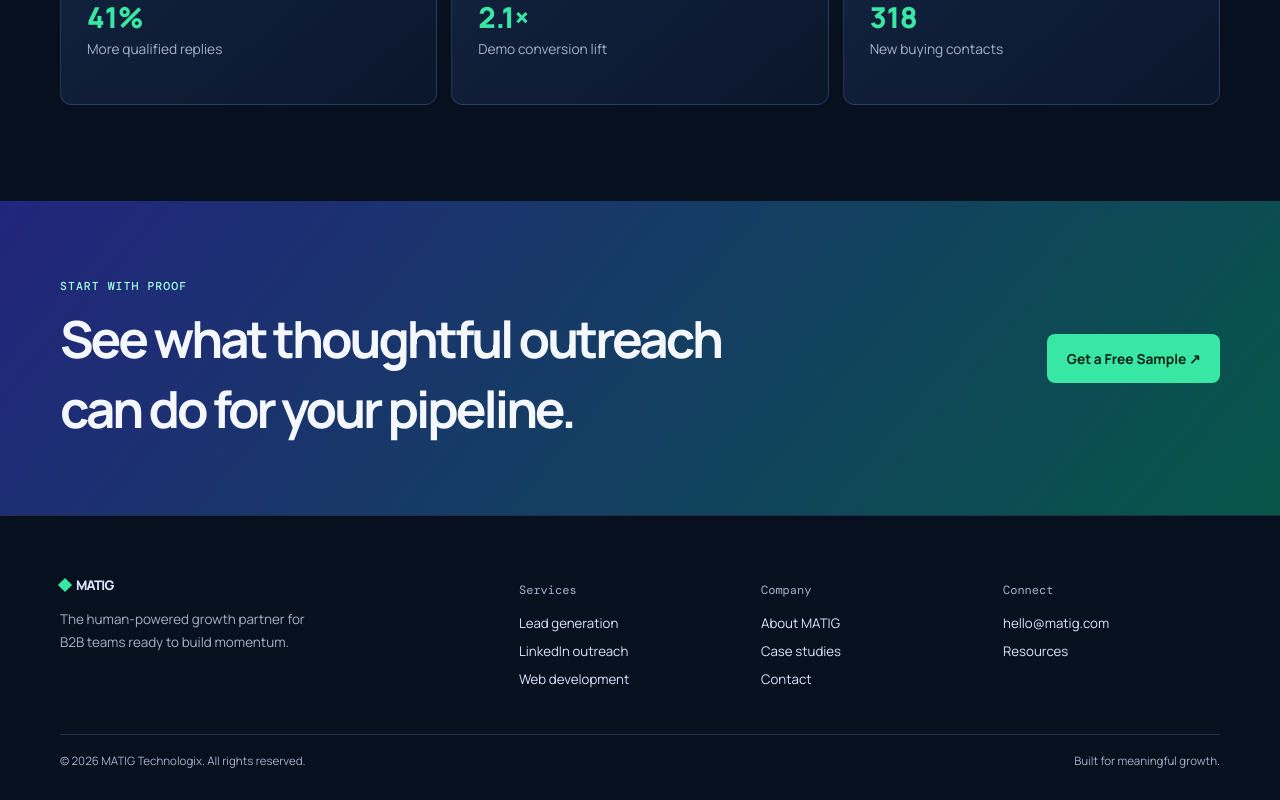
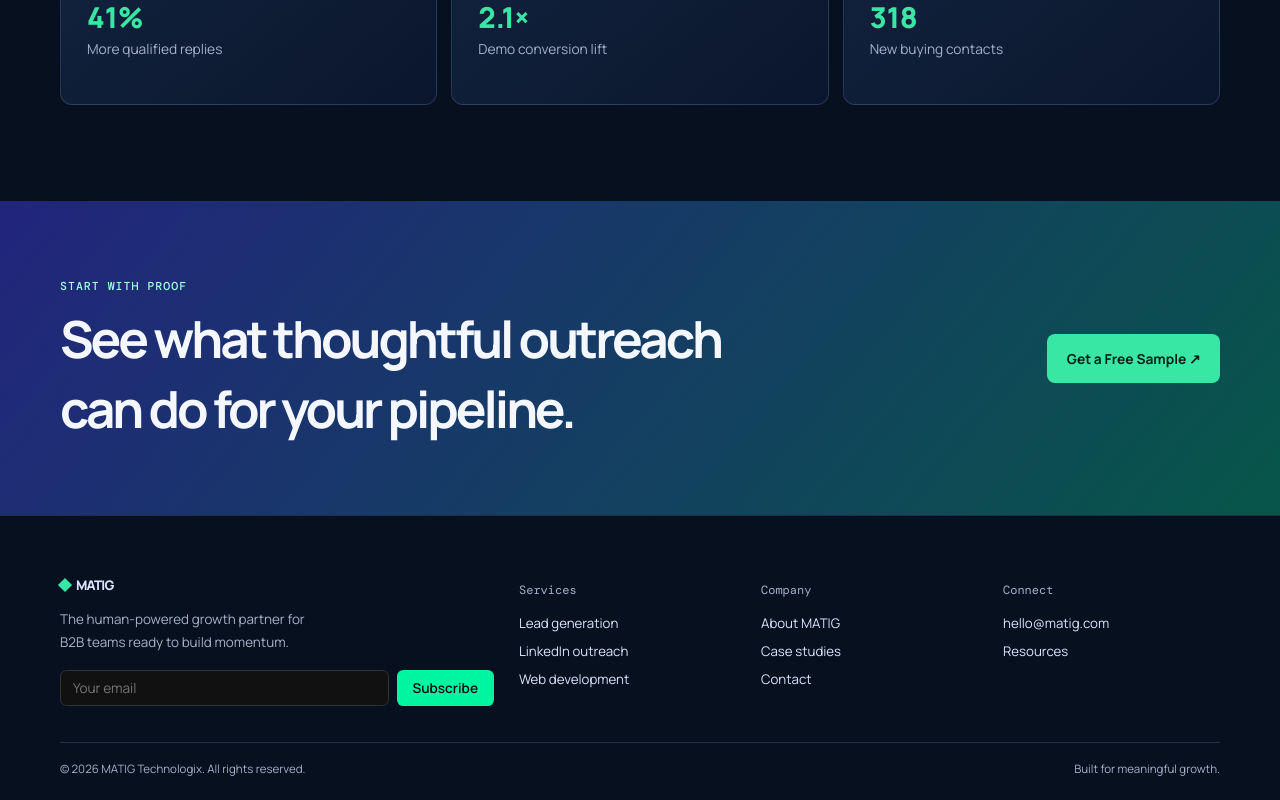
Before and after one commit to MatigTechnologix/MatigTechnologix, a Next.js app: page /work in a window 1280 px wide. Shown: the part 859-1659 px from the top of the page. Built offline with nearby package versions, Linux system fonts and the light colour scheme.

Commit message:
feat: newsletter form in footer + API route

```diff
--- /dev/null
+++ b/app/api/newsletter/route.ts
@@ -0,0 +1,21 @@
+import { NextRequest, NextResponse } from "next/server";
+const SURL = process.env.NEXT_PUBLIC_SUPABASE_URL!;
+const SKEY = process.env.NEXT_PUBLIC_SUPABASE_ANON_KEY!;
+const H = { apikey: SKEY, Authorization: `Bearer ${SKEY}`, "Content-Type": "application/json" };
+
+export async function POST(req: NextRequest) {
+  const { email } = await req.json();
+  if (!email) return NextResponse.json({ error: "Email required" }, { status: 400 });
+
+  const check = await fetch(`${SURL}/rest/v1/Newsletter?email=eq.${encodeURIComponent(email)}&select=id`, { headers: H });
+  const existing = await check.json();
+  if (existing?.length > 0) return NextResponse.json({ error: "Already subscribed!" }, { status: 409 });
+
+  const res = await fetch(`${SURL}/rest/v1/Newsletter`, {
+    method: "POST", headers: H,
+    body: JSON.stringify({ email, createdAt: new Date().toISOString() }),
+  });
+
+  if (!res.ok) return NextResponse.json({ error: "Failed" }, { status: 500 });
+  return NextResponse.json({ success: true });
+}
--- a/components/site.tsx
+++ b/components/site.tsx
@@ -1,3 +1,5 @@
+"use client";
+import React, { useState } from "react";
 import Link from "next/link";
 
 export const services = [
@@ -10,7 +12,35 @@ export const services = [
 ];
 
 export function Nav(){return <nav className="nav shell" aria-label="Main navigation"><Link href="/" className="brand"><i/>MATIG</Link><div className="links"><Link href="/services">Services</Link><Link href="/industries">Industries</Link><Link href="/work">Our work</Link><Link href="/about">About</Link><Link href="/resources">Insights</Link></div><Link href="/contact" className="btn primary">Get a Free Sample <span>↗</span></Link><span className="mobile" aria-hidden>☰</span></nav>}
-export function Footer(){return <footer className="footer"><div className="shell foot-grid"><div><Link href="/" className="brand"><i/>MATIG</Link><p style={{color:"var(--muted)",fontSize:".84rem",lineHeight:1.7,maxWidth:260}}>The human-powered growth partner for B2B teams ready to build momentum.</p></div><div><h4>Services</h4><Link href="/services">Lead generation</Link><Link href="/services">LinkedIn outreach</Link><Link href="/services">Web development</Link></div><div><h4>Company</h4><Link href="/about">About MATIG</Link><Link href="/work">Case studies</Link><Link href="/contact">Contact</Link></div><div><h4>Connect</h4><a href="mailto:hello@matig.com">hello@matig.com</a><Link href="/resources">Resources</Link></div></div><div className="shell copyright"><span>© 2026 MATIG Technologix. All rights reserved.</span><span>Built for meaningful growth.</span></div></footer>}
+export function Footer(){
+  const [email, setEmail] = useState("");
+  const [msg, setMsg] = useState("");
+  const subscribe = async (e: React.FormEvent) => {
+    e.preventDefault();
+    const res = await fetch("/api/newsletter", { method: "POST", headers: { "Content-Type": "application/json" }, body: JSON.stringify({ email }) });
+    const data = await res.json();
+    if (res.ok) { setMsg("✅ Subscribed!"); setEmail(""); } else setMsg(data.error || "Error");
+  };
+  return (
+    <footer className="footer">
+      <div className="shell foot-grid">
+        <div>
+          <Link href="/" className="brand"><i/>MATIG</Link>
+          <p style={{color:"var(--muted)",fontSize:".84rem",lineHeight:1.7,maxWidth:260}}>The human-powered growth partner for B2B teams ready to build momentum.</p>
+          <form onSubmit={subscribe} style={{marginTop:"1rem",display:"flex",gap:"0.5rem",flexWrap:"wrap"}}>
+            <input type="email" required value={email} onChange={e=>setEmail(e.target.value)} placeholder="Your email" style={{padding:"0.5rem 0.75rem",borderRadius:"0.4rem",border:"1px solid #333",background:"#111",color:"#fff",fontSize:"0.85rem",flex:1,minWidth:160}}/>
+            <button type="submit" style={{padding:"0.5rem 1rem",background:"#00f5a0",color:"#0a0f1a",border:"none",borderRadius:"0.4rem",fontWeight:600,cursor:"pointer",fontSize:"0.85rem"}}>Subscribe</button>
+          </form>
+          {msg && <p style={{color:"#00f5a0",fontSize:"0.8rem",marginTop:"0.5rem"}}>{msg}</p>}
+        </div>
+        <div><h4>Services</h4><Link href="/services">Lead generation</Link><Link href="/services">LinkedIn outreach</Link><Link href="/services">Web development</Link></div>
+        <div><h4>Company</h4><Link href="/about">About MATIG</Link><Link href="/work">Case studies</Link><Link href="/contact">Contact</Link></div>
+        <div><h4>Connect</h4><a href="mailto:hello@matig.com">hello@matig.com</a><Link href="/resources">Resources</Link></div>
+      </div>
+      <div className="shell copyright"><span>© 2026 MATIG Technologix. All rights reserved.</span><span>Built for meaningful growth.</span></div>
+    </footer>
+  );
+}
 export function PageHero({eyebrow,title,copy}:{eyebrow:string,title:string,copy:string}){return <><Nav/><header className="page-hero grid-bg"><div className="orb one"/><div className="shell" style={{position:"relative"}}><span className="eyebrow">{eyebrow}</span><h1>{title}</h1><p>{copy}</p></div></header></>}
 export function CTA(){return <section className="cta"><div className="shell cta-inner"><div><span className="eyebrow" style={{color:"#a2ffe1"}}>Start with proof</span><h2>See what thoughtful outreach can do for your pipeline.</h2></div><Link className="btn primary" href="/contact">Get a Free Sample ↗</Link></div></section>}
 export function Layout({children}:{children:React.ReactNode}){return <>{children}<Footer/></>}
```
